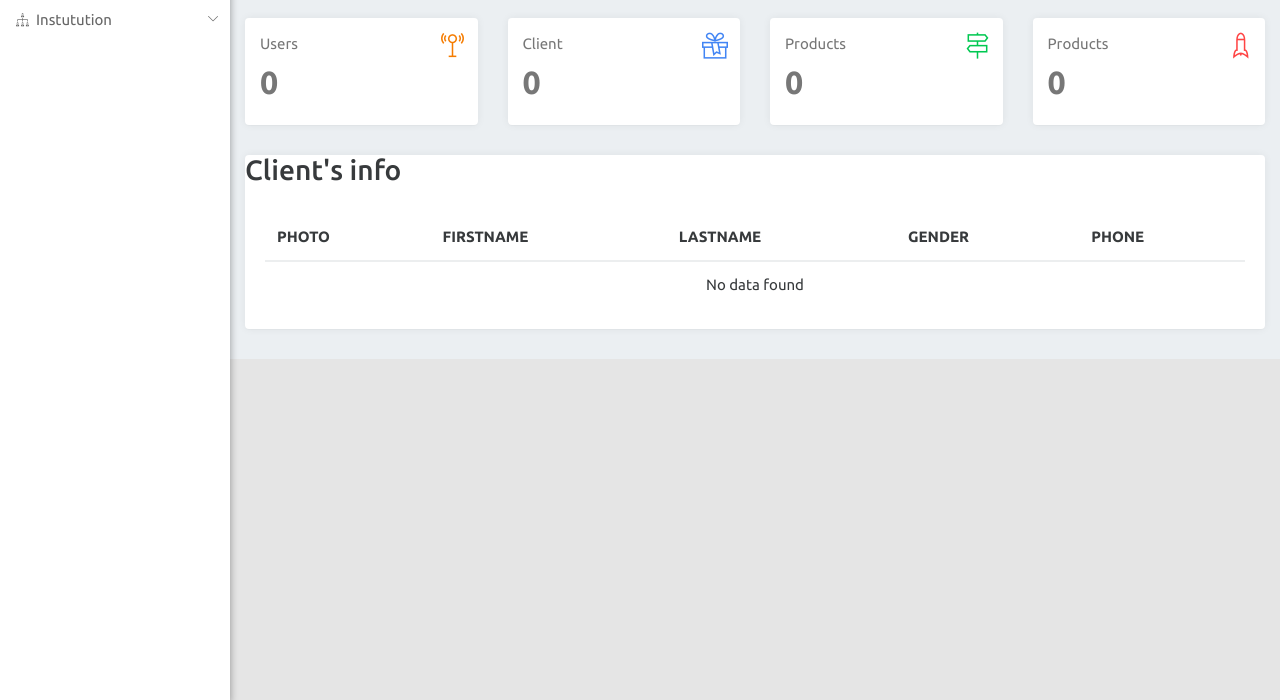
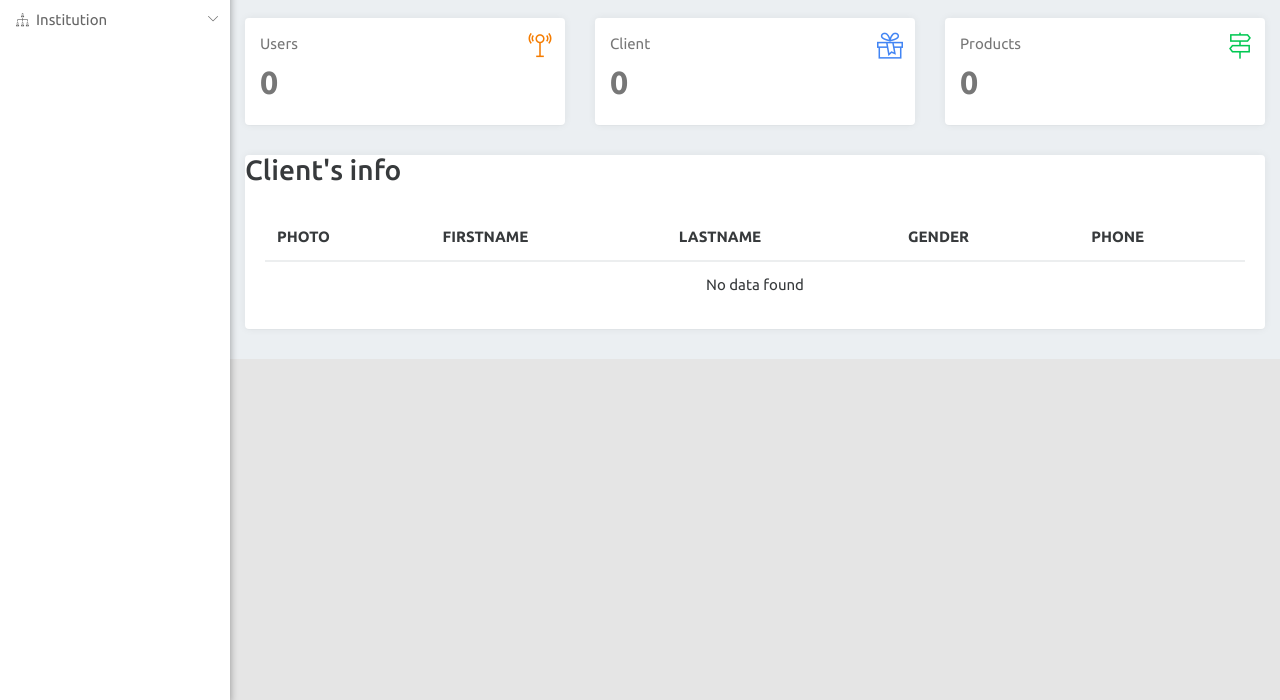
Before and after one commit to Bikmandjuma/Policy-Link-Rwanda-Client, a plain HTML site: page index.html in a window 1280 px wide. Shown: the part 100-800 px from the top of the page. Drawn offline with nearby package versions, Linux system fonts and the light colour scheme; files whose address does not match are found by name.

Commit message:
index.html added

```diff
--- a/index.html
+++ b/index.html
@@ -139,18 +139,18 @@
                     </a>
                 </li>
 
-                <li class="treeview"><a class="waves-effect waves-dark" href="#!"><i class="icofont icofont-company"></i><span>Instutution</span><i class="icon-arrow-down"></i></a>
+                <li class="treeview"><a class="waves-effect waves-dark" href="#!"><i class="icofont icofont-company"></i><span>Institution</span><i class="icon-arrow-down"></i></a>
                     <ul class="treeview-menu">
                         <li>
                             <a class="waves-effect waves-dark" href="#!">
                                 <i class="icon-arrow-right"></i>
-                                Create Instutution
+                                Create Institution
                             </a>
                         </li>
                         <li>
                            <a class="waves-effect waves-dark" href="#!">
                                <i class="icon-arrow-right"></i>
-                               View Instutution
+                               View Institution
                            </a>
                        </li>
 
@@ -166,8 +166,8 @@
                <div class="card-content user-box">
                   <div class="md-group-add-on p-20">
                      <span class="md-add-on">
-                                    <i class="icofont icofont-search-alt-2 chat-search"></i>
-                                 </span>
+                        <i class="icofont icofont-search-alt-2 chat-search"></i>
+                     </span>
                      <div class="md-input-wrapper">
                         <input type="text" class="md-form-control" name="username" id="search-friends">
                         <label>Search</label>
@@ -403,7 +403,7 @@
             </div>
             <!-- 4-blocks row start -->
             <div class="row dashboard-header">
-               <div class="col-lg-3 col-md-6">
+               <div class="col-lg-4 col-md-6">
                   <div class="card dashboard-product">
                      <span>Users</span>
                      <h2 class="dashboard-total-products">0</h2>
@@ -412,7 +412,7 @@
                      </div>
                   </div>
                </div>
-               <div class="col-lg-3 col-md-6">
+               <div class="col-lg-4 col-md-6">
                   <div class="card dashboard-product">
                      <span>Client</span>
                      <h2 class="dashboard-total-products">0</h2>
@@ -421,7 +421,7 @@
                      </div>
                   </div>
                </div>
-               <div class="col-lg-3 col-md-6">
+               <div class="col-lg-4 col-md-6">
                   <div class="card dashboard-product">
                      <span>Products</span>
                      <h2 class="dashboard-total-products"><span>0</span></h2>
@@ -430,15 +430,7 @@
                      </div>
                   </div>
                </div>
-               <div class="col-lg-3 col-md-6">
-                  <div class="card dashboard-product">
-                     <span>Products</span>
-                     <h2 class="dashboard-total-products"><span>0</span></h2>
-                     <div class="side-box">
-                        <i class="ti-rocket text-danger-color"></i>
-                     </div>
-                  </div>
-               </div>
+
             </div>
             <!-- 4-blocks row end -->
 
@@ -480,52 +472,6 @@
 
       </div>
    </div>
-
-
-   <!-- Warning Section Starts -->
-   <!-- Older IE warning message -->
-   <!--[if lt IE 9]>
-      <div class="ie-warning">
-          <h1>Warning!!</h1>
-          <p>You are using an outdated version of Internet Explorer, please upgrade <br/>to any of the following web browsers to access this website.</p>
-          <div class="iew-container">
-              <ul class="iew-download">
-                  <li>
-                      <a href="http://www.google.com/chrome/">
-                          <img src="assets/images/browser/chrome.png" alt="Chrome">
-                          <div>Chrome</div>
-                      </a>
-                  </li>
-                  <li>
-                      <a href="https://www.mozilla.org/en-US/firefox/new/">
-                          <img src="assets/images/browser/firefox.png" alt="Firefox">
-                          <div>Firefox</div>
-                      </a>
-                  </li>
-                  <li>
-                      <a href="http://www.opera.com">
-                          <img src="assets/images/browser/opera.png" alt="Opera">
-                          <div>Opera</div>
-                      </a>
-                  </li>
-                  <li>
-                      <a href="https://www.apple.com/safari/">
-                          <img src="assets/images/browser/safari.png" alt="Safari">
-                          <div>Safari</div>
-                      </a>
-                  </li>
-                  <li>
-                      <a href="http://windows.microsoft.com/en-us/internet-explorer/download-ie">
-                          <img src="assets/images/browser/ie.png" alt="">
-                          <div>IE (9 & above)</div>
-                      </a>
-                  </li>
-              </ul>
-          </div>
-          <p>Sorry for the inconvenience!</p>
-      </div>
-      <![endif]-->
-   <!-- Warning Section Ends -->
 
    <!-- Required Jqurey -->
    <script src="assets/plugins/Jquery/dist/jquery.min.js"></script>
```
